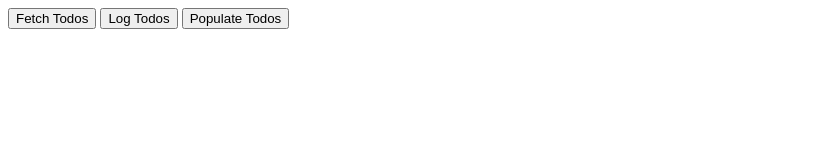
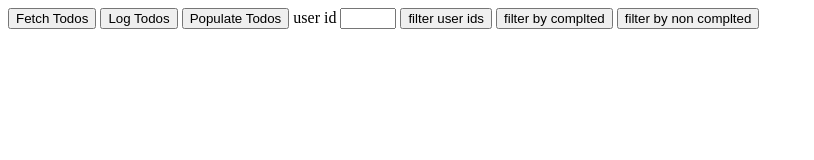
Before and after one commit to alexmsomarriba/ToDo-List-AlexSomarriba, a plain HTML site: page index.html in a window 1280 px wide. Shown: the whole page, without its empty margins (0-814 px from the left). Drawn offline with Linux system fonts and the light colour scheme.

Commit message:
added filtered logic

```diff
--- a/index.html
+++ b/index.html
@@ -11,6 +11,11 @@
     <button onclick="fetchTodos()">Fetch Todos</button>
     <button onclick="logTodos()">Log Todos</button>
     <button onclick="populateTodos()">Populate Todos</button>
+    <label for="userIdInput">user id</label>
+    <input type="number" min="1" max="10" id="userIdInput" name="userIdInput">
+    <button onclick="filterTodos()">filter user ids</button>
+    <button onclick="filterByCompleted()">filter by complted</button>
+    <button onclick="filterByNonCompleted()">filter by non complted</button>
     <ol id="todo-list">
     <!-- LIs will go here -->
     </ol>
--- a/scripts.js
+++ b/scripts.js
@@ -13,6 +13,10 @@
         "title": "delectus aut autem",
         "completed": false
     }]
+
+    let filteredArray = [];
+
+    let filterUserId;
 
     const fetchTodos = () => {
         fetch('https://jsonplaceholder.typicode.com/todos')
@@ -32,3 +36,69 @@
          li.innerHTML = "userID: " + arr.userId + "\n" + "id: " + arr.id + "\n" + "title: " + arr.title + "\n" + "complted: " + arr.completed;
         })
     }
+
+    const filterTodos = () => {
+        for (let i = 0; i < filteredArray.length; i++) {
+            filteredArray.pop()
+        }
+        let ol = document.getElementById("todo-list");
+        var items = document.querySelectorAll("#todo-list li");
+        filterUserId = parseInt(document.getElementById("userIdInput").value);
+        console.log(filterUserId)
+        console.log(items)
+        if(items.length > 0){
+            for (let i = 0; i < items.length; i++) {
+                ol.removeChild(items[i])
+            }
+        }
+        this.fetchTodos;
+        console.log(arrayOfTodos)
+        arrayOfTodos.forEach(element => {
+            if(element.userId === filterUserId){
+                var li = document.createElement("li");
+                ol.appendChild(li);
+                li.innerHTML = "userID: " + element.userId + "\n" + "id: " + element.id + "\n" + "title: " + element.title + "\n" + "complted: " + element.completed;
+                filteredArray.push(element);
+            }
+        })
+    }
+
+    const filterByCompleted = () => {
+        let ol = document.getElementById("todo-list");
+        var items = document.querySelectorAll("#todo-list li");
+        console.log(items)
+        if(items.length > 0){
+            for (let i = 0; i < items.length; i++) {
+                ol.removeChild(items[i])
+            }
+        }
+        filteredArray.forEach(
+            element => {
+                if(element.completed === true && element.userId === filterUserId){
+                    var li = document.createElement("li");
+                    ol.appendChild(li);
+                    li.innerHTML = "userID: " + element.userId + "\n" + "id: " + element.id + "\n" + "title: " + element.title + "\n" + "complted: " + element.completed;
+                }
+            }
+        )
+    }
+
+    const filterByNonCompleted = () => {
+        let ol = document.getElementById("todo-list");
+        var items = document.querySelectorAll("#todo-list li");
+        console.log(items)
+        if(items.length > 0){
+            for (let i = 0; i < items.length; i++) {
+                ol.removeChild(items[i])
+            }
+        }
+        arrayOfTodos.forEach(
+            element => {
+                if(element.completed === false && element.userId === filterUserId){
+                    var li = document.createElement("li");
+                    ol.appendChild(li);
+                    li.innerHTML = "userID: " + element.userId + "\n" + "id: " + element.id + "\n" + "title: " + element.title + "\n" + "complted: " + element.completed;
+                }
+            }
+        )
+    }
```
